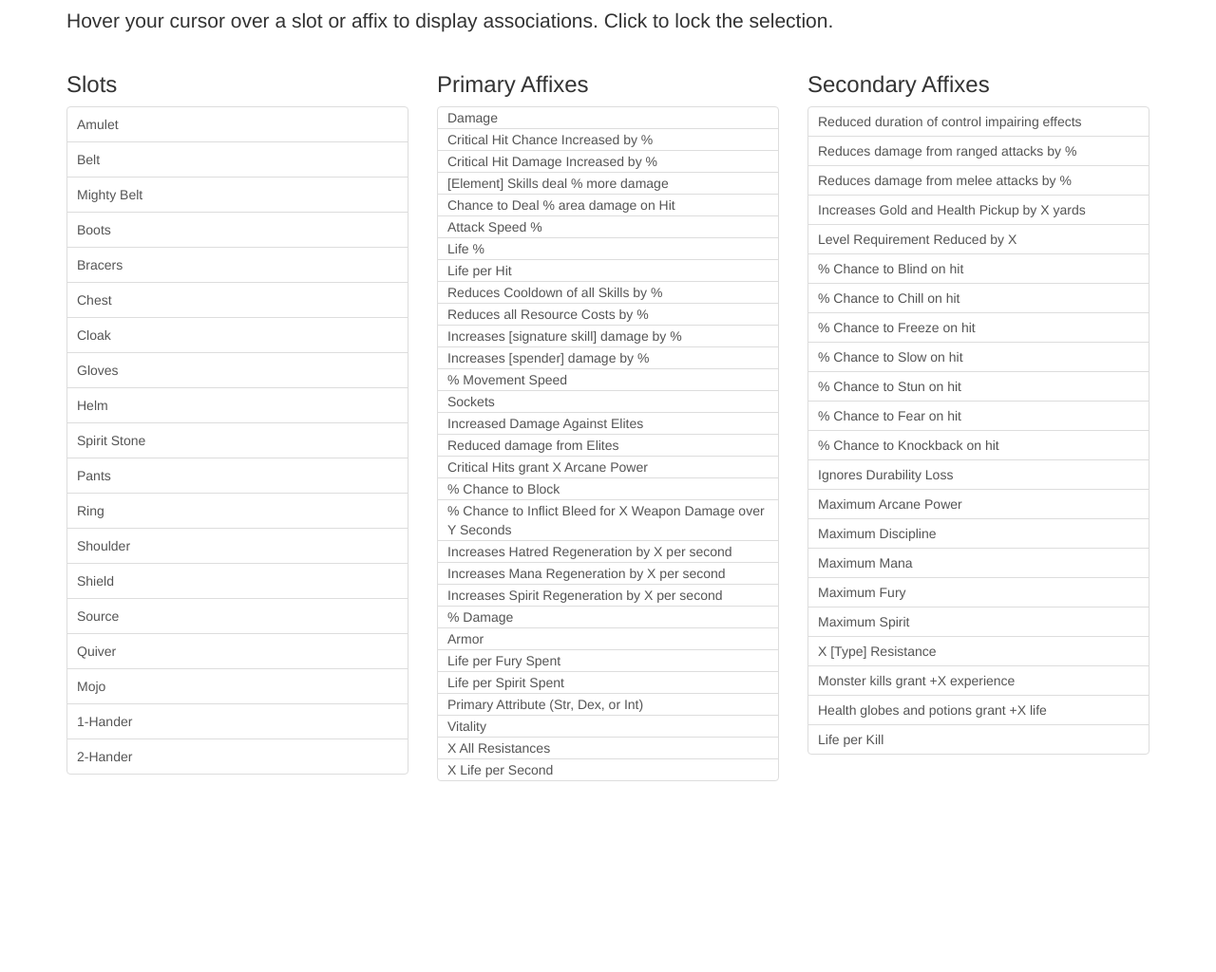
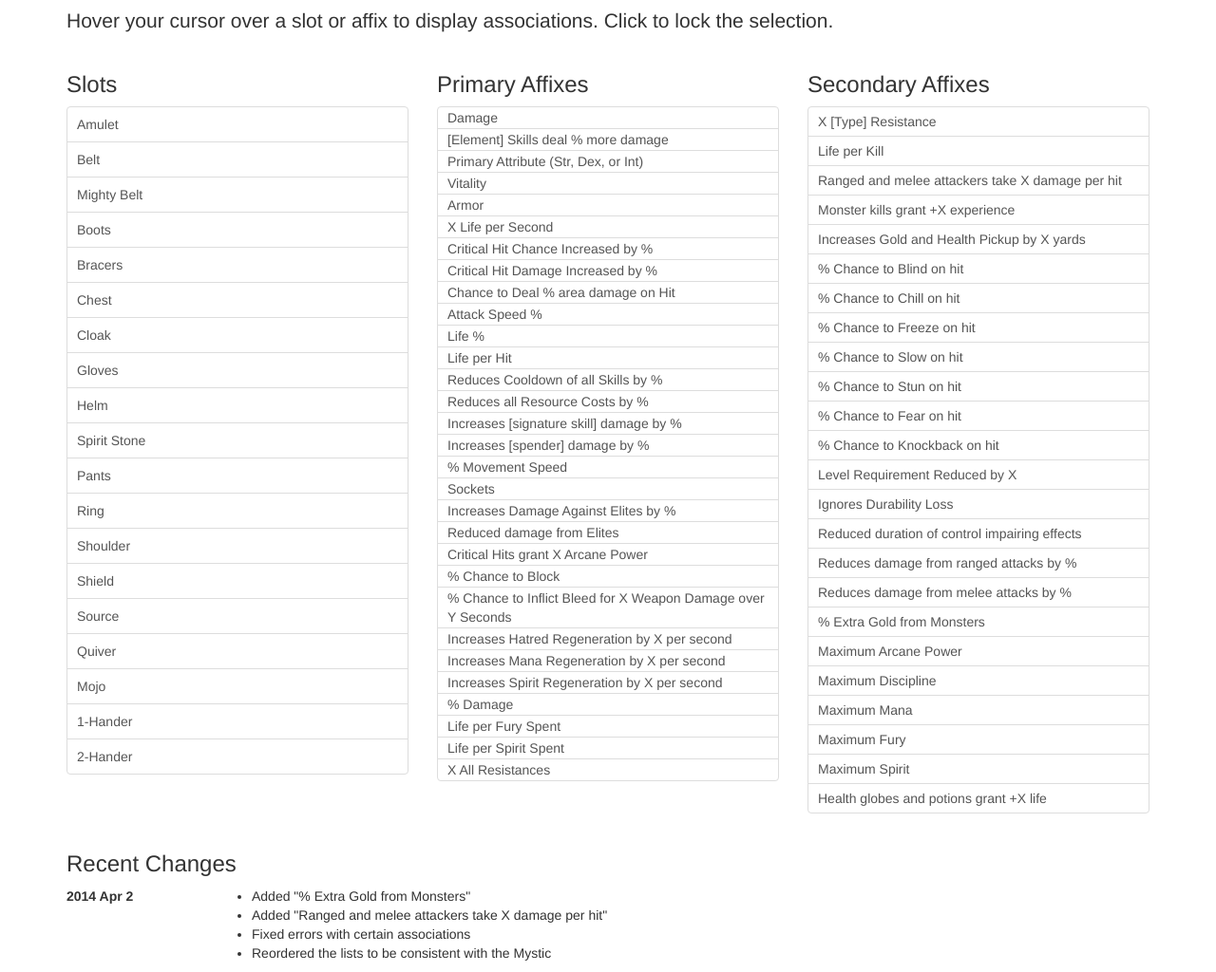
Before and after one commit to zulrang/d3affix, a plain HTML site: page index.html in a window 1280 px wide. Shown: the part 63-1087 px from the top of the page at 95% size. Before the commit the page ends 906 px from the top, so only its background shows below. Drawn offline with Linux system fonts and the light colour scheme.

Commit message:
updating from mystic

```diff
--- a/index.html
+++ b/index.html
@@ -29,6 +29,18 @@
 				</div>
 			</div>
 		</div>
+		<div class='row'>
+			<h3 class='col-sm-12'>Recent Changes</h3>
+		</div>
+		<div class='row'>
+			<strong class='col-sm-2'>2014 Apr 2</strong>
+			<ul class='col-sm-10'>
+				<li>Added "% Extra Gold from Monsters"</li>
+				<li>Added "Ranged and melee attackers take X damage per hit"</li>
+				<li>Fixed errors with certain associations</li>
+				<li>Reordered the lists to be consistent with the Mystic</li>
+			</ul>
+		</div>
 	</div>
 	<script type='text/javascript' src='js/jquery-1.11.0.min.js'></script>
 	<script type='text/javascript' src='js/bootstrap.min.js'></script>
--- a/js/affixes.js
+++ b/js/affixes.js
@@ -2,8 +2,8 @@
 
 	var affixToSlot = {}; // created via function
 	var slotToAffix = {
-		'Amulet' 		: ['pri', 'vit', 'ar', 'lps', 'arm', 'ele', 'dmg', 'chc', 'chd', 'aoe', 'as', 'life', 'loh', 'cdr', 'rcr', 'sock'],
-		'Belt'   		: ['pri', 'vit', 'ar', 'lps', 'arm', 'life', 'gen', 'lpfs'],
+		'Amulet' 		: ['pri', 'vit', 'ar', 'lps', 'arm', 'ele', 'dmg', 'chc', 'chd', 'aoe', 'as', 'life', 'cdr', 'rcr', 'sock'],
+		'Belt'   		: ['pri', 'vit', 'lps', 'arm', 'life', 'gen'],
 		'Mighty Belt'	: ['pri', 'vit', 'ar', 'lps', 'arm', 'life', 'gen', 'lpfs'],
 		'Boots'  		: ['pri', 'vit', 'ar', 'lps', 'arm', 'spend', 'move'],
 		'Bracers'		: ['pri', 'vit', 'ar', 'lps', 'arm', 'chc', 'ele', 'loh'],
@@ -17,7 +17,7 @@
 		'Shoulder'		: ['pri', 'vit', 'ar', 'lps', 'arm', 'aoe', 'life', 'cdr', 'rcr', 'spend'],
 		'Shield' 		: ['pri', 'vit', 'ar', 'lps', 'arm', 'chc', 'life', 'sock', 'edmg', 'erud', 'block', 'bleed'],
 		'Source' 		: ['pri', 'vit', 'ar', 'lps', 'chc', 'life', 'sock', 'edmg', 'apoc', 'bleed', 'spend', 'cdr', 'rcr', 'life', 'loh', 'as', 'aoe', 'chc', 'dmg'],
-		'Quiver' 		: ['pri', 'vit', 'ar', 'lps', 'chc', 'life', 'sock', 'edmg', 'bleed', 'spend', 'cdr', 'rcr', 'life', 'loh', 'as', 'aoe', 'chc', 'hgen'],
+		'Quiver' 		: ['pri', 'vit', 'ar', 'lps', 'chc', 'life', 'sock', 'edmg', 'bleed', 'spend', 'cdr', 'rcr', 'life', 'as', 'aoe', 'chc', 'hgen'],
 		'Mojo'   		: ['pri', 'vit', 'ar', 'lps', 'chc', 'life', 'sock', 'edmg', 'mgen', 'bleed', 'spend', 'cdr', 'rcr', 'life', 'loh', 'as', 'aoe', 'chc', 'dmg'],
 		'1-Hander'		: ['pri', 'vit', 'ar', 'lps', 'dmg', 'aoe', 'as', 'life', 'loh', 'cdr', 'rcr', 'sock', 'bleed', 'pdmg', 'sgen'],
 		'2-Hander'		: ['pri', 'vit', 'ar', 'lps', 'dmg', 'aoe', 'as', 'life', 'loh', 'cdr', 'rcr', 'sock', 'bleed', 'pdmg']
@@ -25,8 +25,8 @@
 
 	var secToSlot = {};
 	var slotToSec = {
-		'Amulet' 		: ['res', 'xp', 'glob', 'lpk', 'rdcie', 'rrdmg', 'rmdmg'],
-		'Belt'   		: ['res', 'xp', 'glob', 'lpk', 'pick', 'lvlr', 'freez', 'dura'],
+		'Amulet' 		: ['res', 'xp', 'glob', 'lpk', 'rdcie', 'rrdmg', 'rmdmg', 'gold', 'thorn', 'blind'],
+		'Belt'   		: ['res', 'lpk', 'thorn', 'xp', 'pick', 'freez', 'dura', 'lvlr'],
 		'Mighty Belt'	: ['res', 'xp', 'glob', 'lpk', 'pick', 'lvlr', 'freez', 'dura'],
 		'Boots'  		: ['res', 'xp', 'glob', 'lpk', 'pick', 'lvlr', 'immo', 'dura'],
 		'Bracers'		: ['res', 'xp', 'glob', 'lpk', 'rrdmg', 'rmdmg', 'pick', 'stun', 'dura'],
@@ -40,7 +40,7 @@
 		'Shoulder'		: ['res', 'xp', 'glob', 'lpk', 'pick', 'lvlr', 'chill', 'dura'],
 		'Shield' 		: ['res', 'xp', 'glob', 'lpk', 'rdcie', 'rrdmg', 'rmdmg', 'blind', 'chill', 'freeze', 'immo', 'slow', 'stun', 'fear', 'knock', 'dura'],
 		'Source' 		: ['res', 'xp', 'glob', 'lpk', 'blind', 'chill', 'freeze', 'immo', 'slow', 'stun', 'fear', 'knock', 'dura', 'maxap'],
-		'Quiver' 		: ['res', 'xp', 'glob', 'lpk', 'blind', 'chill', 'freeze', 'immo', 'slow', 'stun', 'fear', 'knock', 'dura', 'maxd'],
+		'Quiver' 		: ['xp', 'glob', 'blind', 'chill', 'freeze', 'immo', 'slow', 'stun', 'fear', 'knock', 'dura', 'maxd', 'gold', 'thorn', 'lvlr', 'freez'],
 		'Mojo'   		: ['res', 'xp', 'glob', 'lpk', 'blind', 'chill', 'freeze', 'immo', 'slow', 'stun', 'fear', 'knock', 'dura', 'maxm'],
 		'1-Hander'		: ['res', 'xp', 'glob', 'lpk', 'lvlr', 'chill', 'freeze', 'immo', 'slow', 'stun', 'fear', 'knock', 'dura', 'maxap', 'maxf'],
 		'2-Hander'		: ['res', 'xp', 'glob', 'lpk', 'lvlr', 'chill', 'freeze', 'immo', 'slow', 'stun', 'fear', 'knock', 'dura', 'maxf']
@@ -48,9 +48,13 @@
 
 	var primaryAffixLabels = {
 		'dmg' : 'Damage',
+		'ele' : '[Element] Skills deal % more damage',
+		'pri' : 'Primary Attribute (Str, Dex, or Int)',
+		'vit' : 'Vitality',
+		'arm' : 'Armor',
+		'lps' : 'X Life per Second',
 		'chc' : 'Critical Hit Chance Increased by %',
 		'chd' : 'Critical Hit Damage Increased by %',
-		'ele' : '[Element] Skills deal % more damage',
 		'aoe' : 'Chance to Deal % area damage on Hit',
 		'as'  : 'Attack Speed %',
 		'life': 'Life %',
@@ -62,7 +66,7 @@
 		'move': '% Movement Speed',
 		'ele' : '[Element] Skills deal % more damage',
 		'sock': 'Sockets',
-		'edmg': 'Increased Damage Against Elites',
+		'edmg': 'Increases Damage Against Elites by %',
 		'erud': 'Reduced damage from Elites',
 		'apoc': 'Critical Hits grant X Arcane Power',
 		'block':'% Chance to Block',
@@ -71,21 +75,17 @@
 		'mgen': 'Increases Mana Regeneration by X per second',
 		'sgen': 'Increases Spirit Regeneration by X per second',
 		'pdmg': '% Damage',
-		'arm' : 'Armor',
 		'lpfs': 'Life per Fury Spent',
 		'lpss': 'Life per Spirit Spent',
-		'pri' : 'Primary Attribute (Str, Dex, or Int)',
-		'vit' : 'Vitality',
-		'ar'  : 'X All Resistances',
-		'lps' : 'X Life per Second'
+		'ar'  : 'X All Resistances'
 	};
 
 	var secondaryAffixLabels = {
-		'rdcie' : 'Reduced duration of control impairing effects',
-		'rrdmg' : 'Reduces damage from ranged attacks by %',
-		'rmdmg' : 'Reduces damage from melee attacks by %',
+		'res'   : 'X [Type] Resistance',
+		'lpk'   : 'Life per Kill',
+		'thorn' : 'Ranged and melee attackers take X damage per hit',
+		'xp'    : 'Monster kills grant +X experience',
 		'pick'  : 'Increases Gold and Health Pickup by X yards',
-		'lvlr'  : 'Level Requirement Reduced by X',
 		'blind' : '% Chance to Blind on hit',
 		'chill' : '% Chance to Chill on hit',
 		'freez' : '% Chance to Freeze on hit',
@@ -93,16 +93,18 @@
 		'stun' 	: '% Chance to Stun on hit',
 		'fear' 	: '% Chance to Fear on hit',
 		'knock' : '% Chance to Knockback on hit',
+		'lvlr'  : 'Level Requirement Reduced by X',
 		'dura'  : 'Ignores Durability Loss',
+		'rdcie' : 'Reduced duration of control impairing effects',
+		'rrdmg' : 'Reduces damage from ranged attacks by %',
+		'rmdmg' : 'Reduces damage from melee attacks by %',
+		'gold'  : '% Extra Gold from Monsters',
 		'maxap'  : 'Maximum Arcane Power',
 		'maxd'  : 'Maximum Discipline',
 		'maxm'  : 'Maximum Mana',
 		'maxf'  : 'Maximum Fury',
 		'maxs'  : 'Maximum Spirit',
-		'res'   : 'X [Type] Resistance',
-		'xp'    : 'Monster kills grant +X experience',
 		'glob'  : 'Health globes and potions grant +X life',
-		'lpk'   : 'Life per Kill'
 	};
 
 	var $affixList = null;
```
Also changed, not shown: 1 other file.
